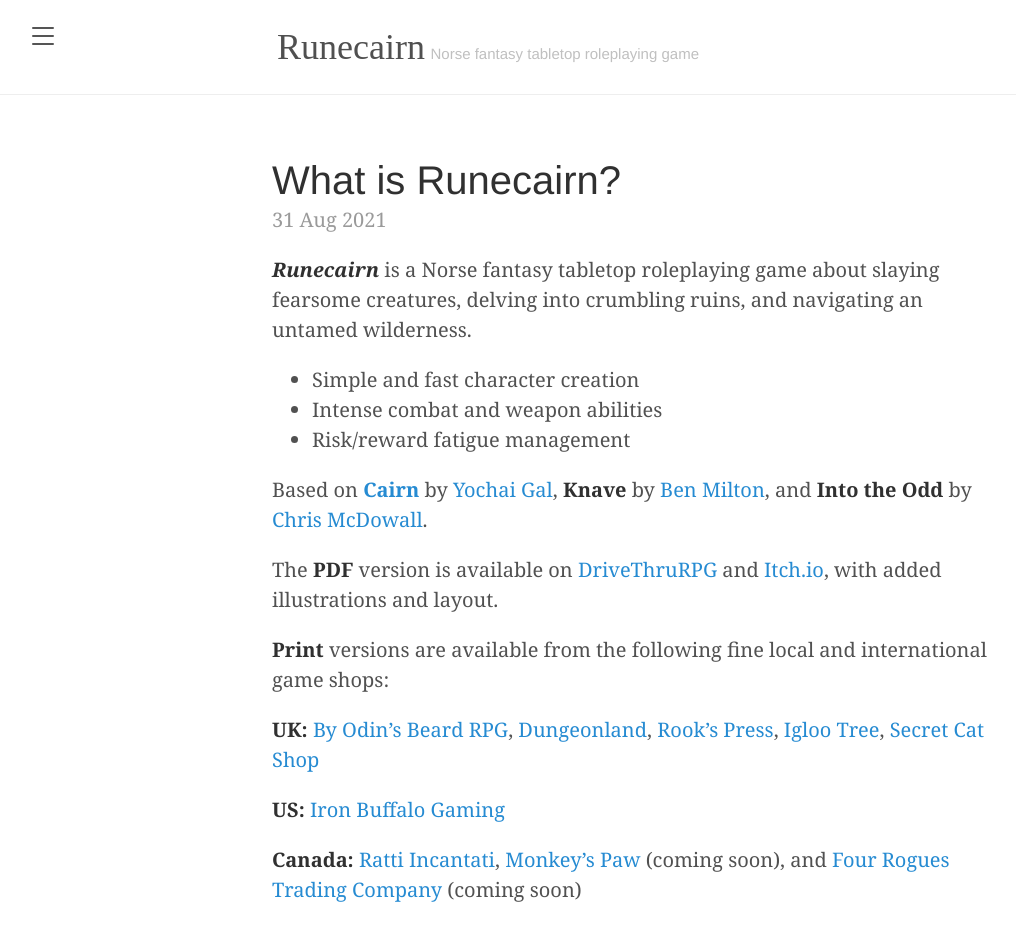
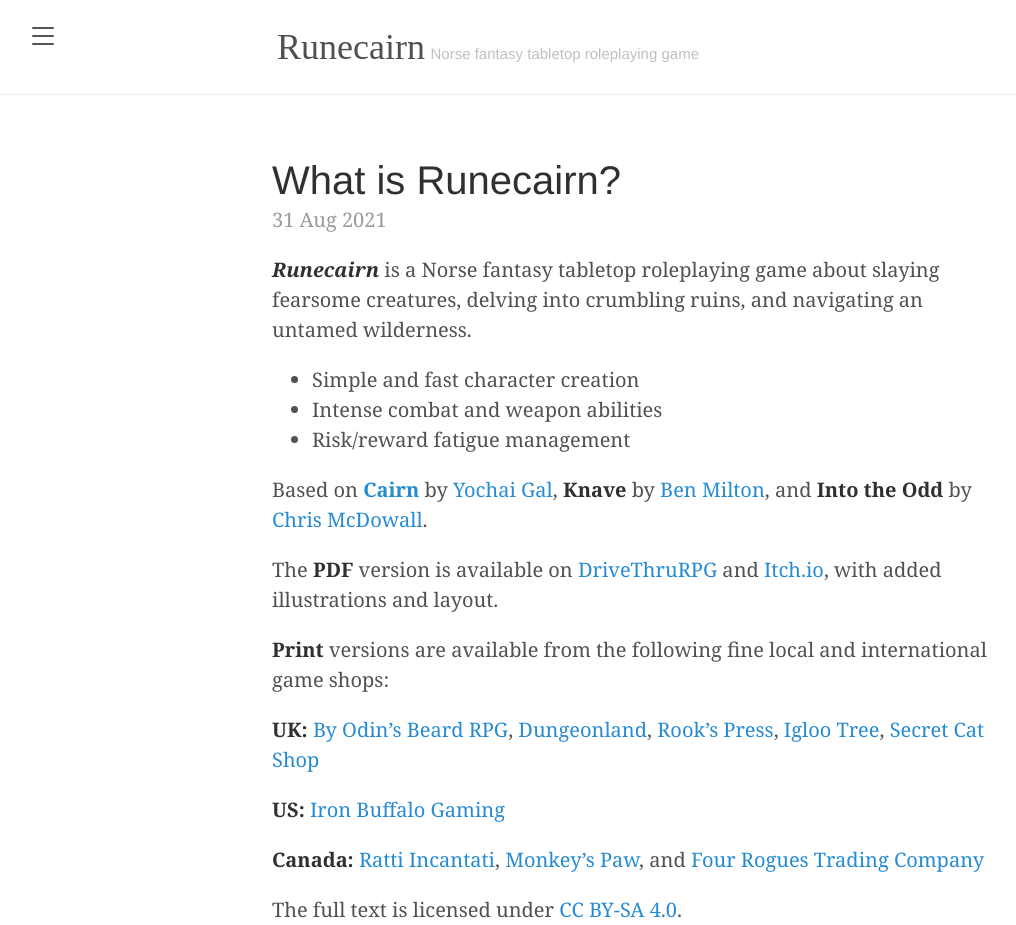
Before and after one commit to byodinsbeardrpg/byodinsbeardrpg.github.io, a Jekyll site: the page built from _posts/2021-08-31-runecairn_srd.md, in a window 1280 px wide. Shown: the top 925 px of the page, without its empty margins (8-1024 px from the left). Built offline with Jekyll 4.4.1, drawn with Linux system fonts in a browser that asks for light colours; some web fonts are replaced; grey boxes are pictures that could not be loaded.

Commit message:
Update 2021-08-31-runecairn_srd.md

```diff
--- a/_posts/2021-08-31-runecairn_srd.md
+++ b/_posts/2021-08-31-runecairn_srd.md
@@ -19,7 +19,7 @@
 
 **US:** [Iron Buffalo Gaming](https://www.ironbuffalogaming.com/)
 
-**Canada:** [Ratti Incantati](https://rattiincantati.com/products/runecairn-core-rules-pdf), [Monkey's Paw](https://monkeyspawgames.com/) (coming soon), and [Four Rogues Trading Company](https://www.fourroguestrading.co/) (coming soon)
+**Canada:** [Ratti Incantati](https://rattiincantati.com/products/runecairn-core-rules-pdf), [Monkey's Paw](https://monkeyspawgames.com/products/runecairn?_pos=1&_sid=e1d47a5c4&_ss=r), and [Four Rogues Trading Company](https://www.fourroguestrading.co/collections/newest-books/products/runecairn-pdf)
 
 The full text is licensed under [CC BY-SA 4.0](https://creativecommons.org/licenses/by-sa/4.0/).
 
```
